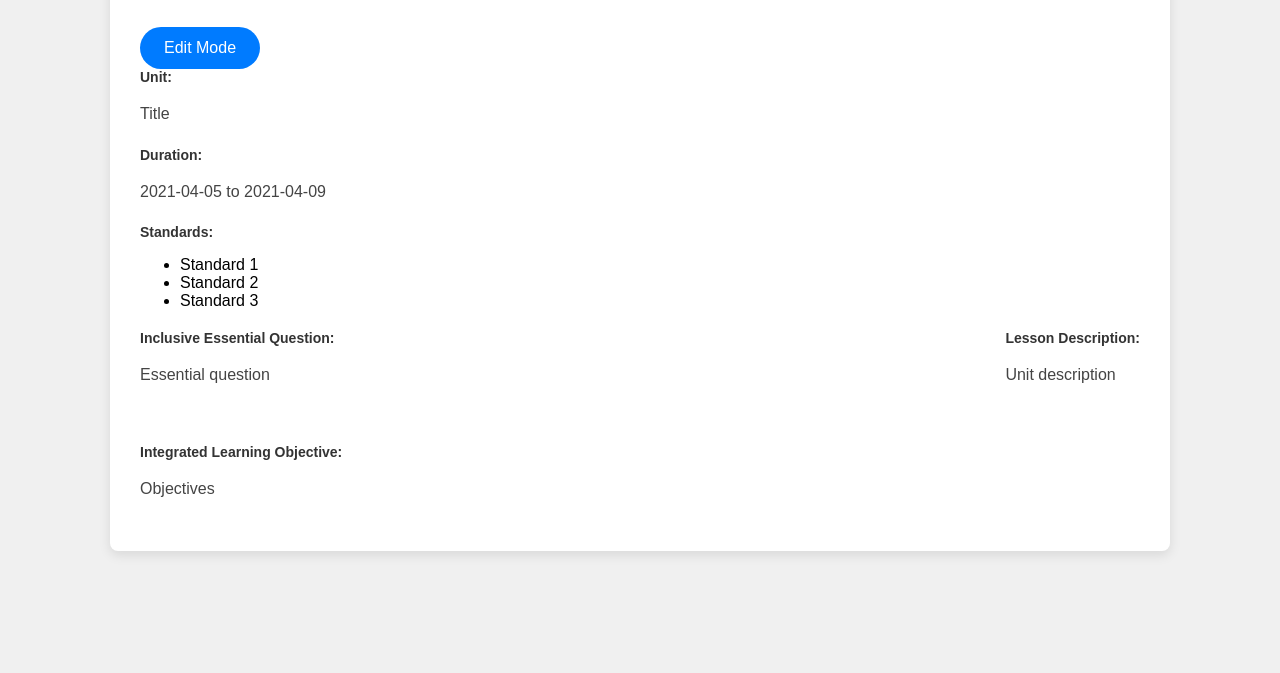
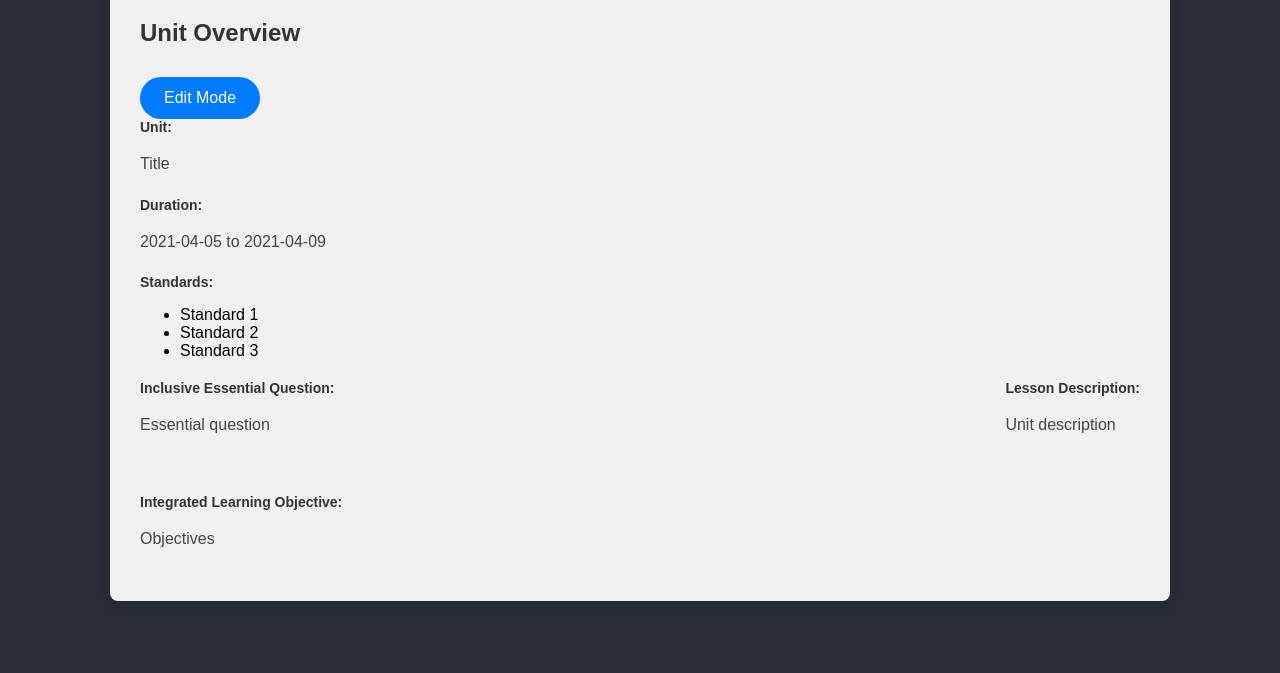
Before and after one commit to yaokel25/adi-js-stuff-for-coursecompass, a React app in the folder frontend/: page /edit-course in a window 1280 px wide. Shown: the part 127-800 px from the top of the page. Built offline with nearby package versions, Linux system fonts and the light colour scheme.

Commit message:
empty commit

```diff
--- a/frontend/src/styling/EditCourse.css
+++ b/frontend/src/styling/EditCourse.css
@@ -1,7 +1,6 @@
-/* Set the background color for the entire page */
 body {
-  background-color: #f0f0f0; /* Light gray background for the entire page */
-  font-family: 'Arial', sans-serif; /* Clean sans-serif font */
+  background-color: #282c34;
+  font-family: 'Arial', sans-serif;
   margin: 0;
   padding: 0;
 }
@@ -11,11 +10,11 @@ body {
   text-align: left;
   padding: 30px;
   position: relative;
-  background-color: #ffffff; /* White background for the container */
-  border-radius: 8px; /* Rounded corners */
-  box-shadow: 0 4px 12px rgba(0, 0, 0, 0.1); /* Soft shadow for depth */
+  background-color: #f0f0f0; /* White background for the container */
+  border-radius: 8px;
+  box-shadow: 0 4px 12px rgba(0, 0, 0, 0.1);
   max-width: 1000px;
-  margin: 50px auto 0 auto; /* Adds space at the top of the page */
+  margin: 100px auto 0 auto; /* Adds space at the top of the page */
 }
 
 /* Heading styling */
```
